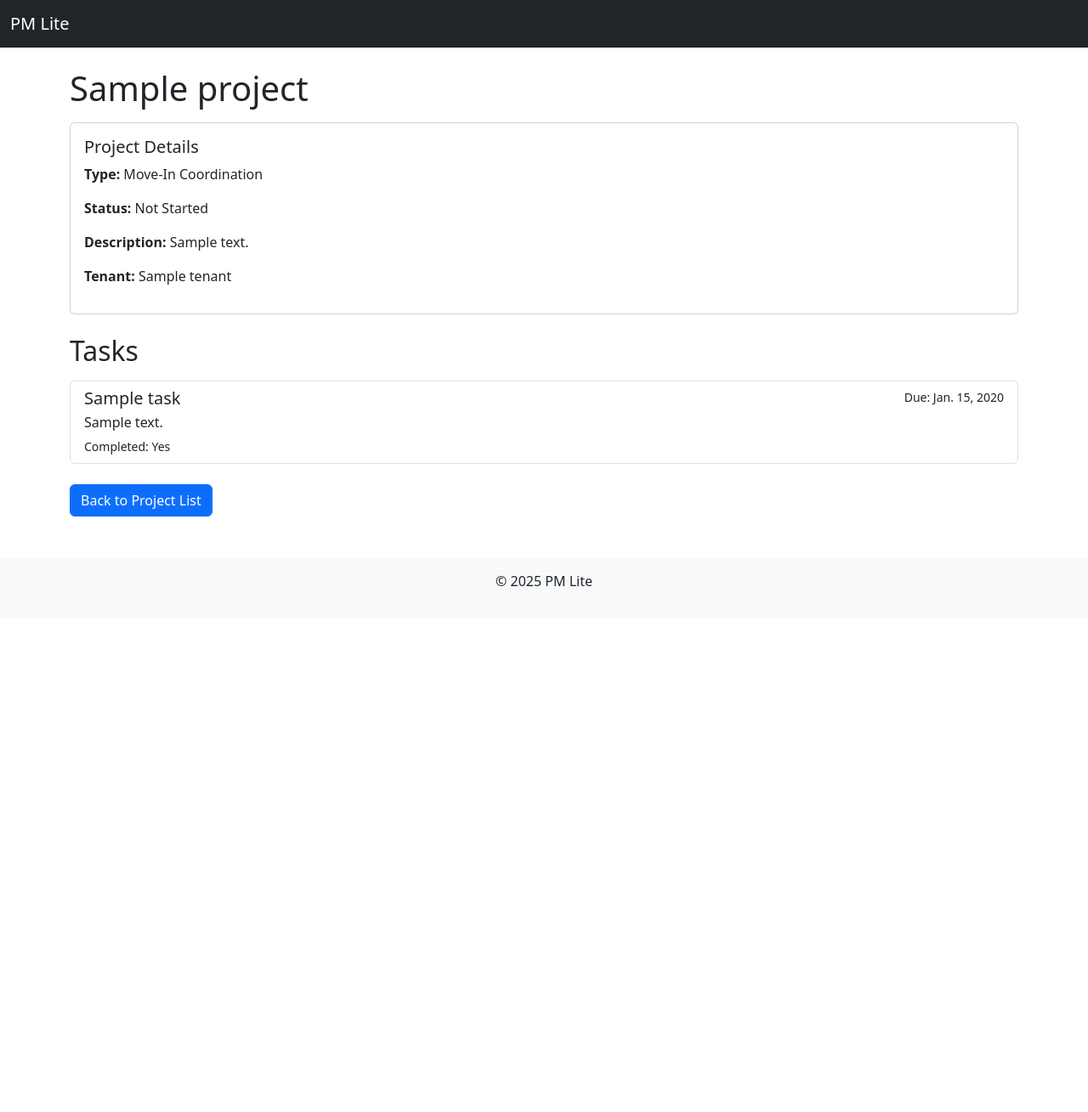
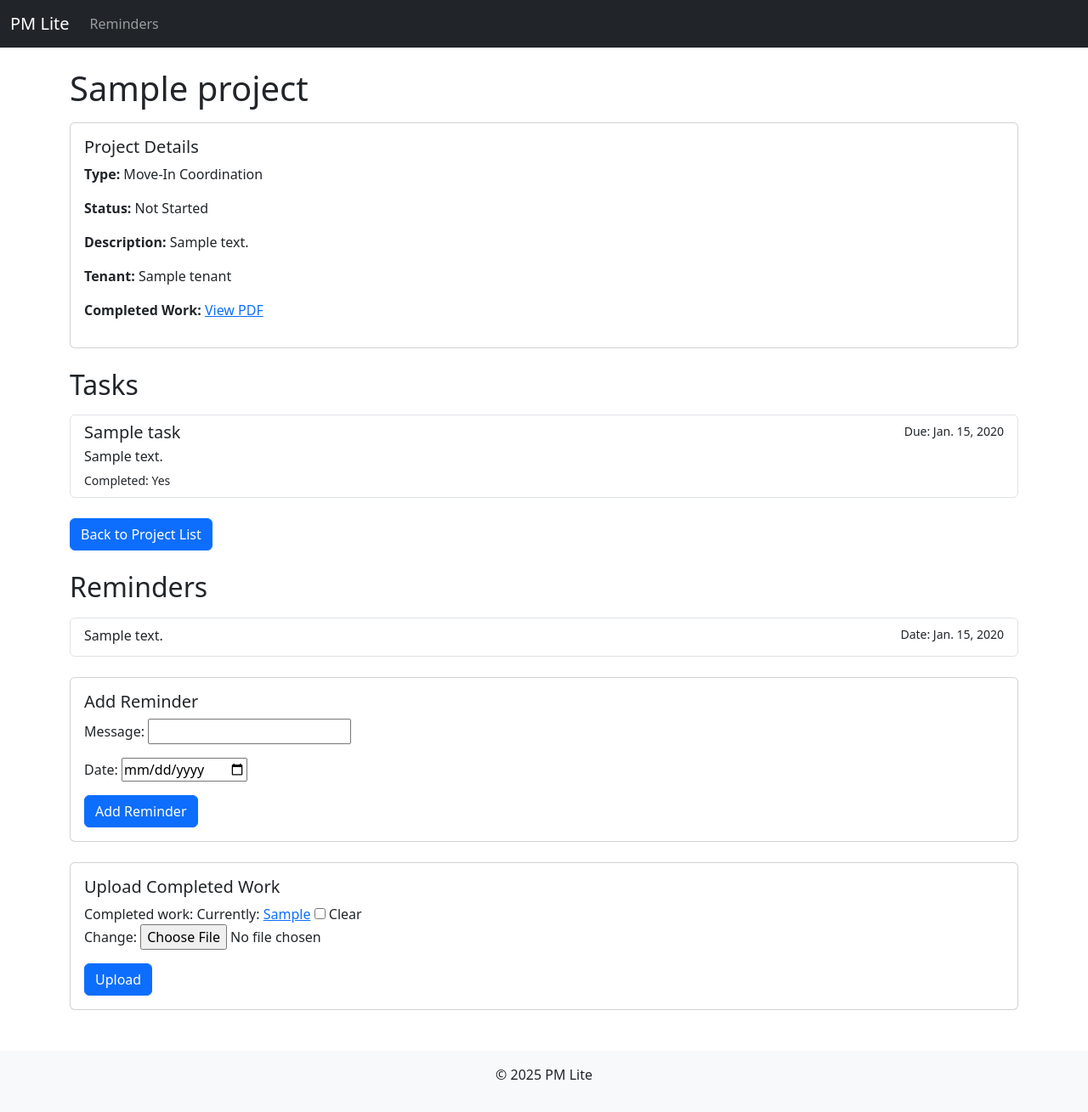
Before and after one commit to nbhz60a/project-management, a Django app: page /project/1/ in a window 1280 px wide. Shown: the whole page at 85% size. Before the commit the page ends 690 px from the top, so only its background shows below. Run offline with Django 5.2, Linux system fonts and the light colour scheme; tables that the repository leaves empty hold one stand-in row (values such as "Sample post").

Commit message:
Add project tracking features
This change adds the following features to the project management app:

- **Reminders:** Users can now add reminders to projects. A new "Reminders" page displays all reminders, sorted by date.
- **Completed Work Upload:** Users can upload a PDF file to a project to mark the work as completed. The uploaded file is displayed on the project detail page.

```diff
--- a/pm_lite/pm_lite/settings.py
+++ b/pm_lite/pm_lite/settings.py
@@ -117,6 +117,9 @@ USE_TZ = True
 
 STATIC_URL = "static/"
 
+MEDIA_URL = '/media/'
+MEDIA_ROOT = BASE_DIR / 'media'
+
 # Default primary key field type
 # https://docs.djangoproject.com/en/5.2/ref/settings/#default-auto-field
 
--- a/pm_lite/pm_lite/urls.py
+++ b/pm_lite/pm_lite/urls.py
@@ -17,8 +17,13 @@ Including another URLconf
 
 from django.contrib import admin
 from django.urls import path, include
+from django.conf import settings
+from django.conf.urls.static import static
 
 urlpatterns = [
     path("admin/", admin.site.urls),
     path("", include("tracker.urls")),
 ]
+
+if settings.DEBUG:
+    urlpatterns += static(settings.MEDIA_URL, document_root=settings.MEDIA_ROOT)
--- /dev/null
+++ b/pm_lite/tracker/forms.py
@@ -0,0 +1,15 @@
+from django import forms
+from .models import Reminder, Project
+
+class CompletedWorkForm(forms.ModelForm):
+    class Meta:
+        model = Project
+        fields = ['completed_work']
+
+class ReminderForm(forms.ModelForm):
+    class Meta:
+        model = Reminder
+        fields = ['message', 'date']
+        widgets = {
+            'date': forms.DateInput(attrs={'type': 'date'}),
+        }
--- a/pm_lite/tracker/models.py
+++ b/pm_lite/tracker/models.py
@@ -36,6 +36,7 @@ class Project(models.Model):
     end_date = models.DateField(null=True, blank=True)
     tenant = models.ForeignKey(Tenant, on_delete=models.SET_NULL, null=True, blank=True)
     vendors = models.ManyToManyField(Vendor, blank=True)
+    completed_work = models.FileField(upload_to='completed_work/', blank=True, null=True)
 
     def __str__(self):
         return self.name
@@ -99,3 +100,12 @@ class Document(models.Model):
 
     def __str__(self):
         return self.name
+
+
+class Reminder(models.Model):
+    project = models.ForeignKey(Project, on_delete=models.CASCADE, related_name='reminders')
+    message = models.CharField(max_length=255)
+    date = models.DateField()
+
+    def __str__(self):
+        return f"Reminder for {self.project.name} on {self.date}"
--- a/pm_lite/tracker/templates/tracker/base.html
+++ b/pm_lite/tracker/templates/tracker/base.html
@@ -10,6 +10,13 @@
     <nav class="navbar navbar-expand-lg navbar-dark bg-dark">
         <div class="container-fluid">
             <a class="navbar-brand" href="{% url 'tracker:project_list' %}">PM Lite</a>
+            <div class="collapse navbar-collapse" id="navbarNav">
+                <ul class="navbar-nav">
+                    <li class="nav-item">
+                        <a class="nav-link" href="{% url 'tracker:reminder_list' %}">Reminders</a>
+                    </li>
+                </ul>
+            </div>
         </div>
     </nav>
 
--- a/pm_lite/tracker/templates/tracker/project_detail.html
+++ b/pm_lite/tracker/templates/tracker/project_detail.html
@@ -10,6 +10,9 @@
             <p><strong>Description:</strong> {{ project.description|linebreaksbr }}</p>
             {% if project.tenant %}
                 <p><strong>Tenant:</strong> {{ project.tenant }}</p>
+            {% endif %}
+            {% if project.completed_work %}
+                <p><strong>Completed Work:</strong> <a href="{{ project.completed_work.url }}" target="_blank">View PDF</a></p>
             {% endif %}
         </div>
     </div>
@@ -32,4 +35,42 @@
         {% endfor %}
     </div>
     <a href="{% url 'tracker:project_list' %}" class="btn btn-primary mt-4">Back to Project List</a>
+
+    <h2 class="mb-3 mt-4">Reminders</h2>
+    <div class="list-group">
+        {% for reminder in reminders %}
+            <div class="list-group-item">
+                <div class="d-flex w-100 justify-content-between">
+                    <p class="mb-1">{{ reminder.message }}</p>
+                    <small>Date: {{ reminder.date }}</small>
+                </div>
+            </div>
+        {% empty %}
+            <div class="list-group-item">
+                No reminders found for this project.
+            </div>
+        {% endfor %}
+    </div>
+
+    <div class="card mt-4">
+        <div class="card-body">
+            <h5 class="card-title">Add Reminder</h5>
+            <form method="post">
+                {% csrf_token %}
+                {{ reminder_form.as_p }}
+                <button type="submit" name="add_reminder" class="btn btn-primary">Add Reminder</button>
+            </form>
+        </div>
+    </div>
+
+    <div class="card mt-4">
+        <div class="card-body">
+            <h5 class="card-title">Upload Completed Work</h5>
+            <form method="post" enctype="multipart/form-data">
+                {% csrf_token %}
+                {{ completed_work_form.as_p }}
+                <button type="submit" name="upload_work" class="btn btn-primary">Upload</button>
+            </form>
+        </div>
+    </div>
 {% endblock %}
--- a/pm_lite/tracker/urls.py
+++ b/pm_lite/tracker/urls.py
@@ -6,4 +6,5 @@ app_name = 'tracker'
 urlpatterns = [
     path('', views.project_list, name='project_list'),
     path('project/<int:project_id>/', views.project_detail, name='project_detail'),
+    path('reminders/', views.reminder_list, name='reminder_list'),
 ]
--- a/pm_lite/tracker/views.py
+++ b/pm_lite/tracker/views.py
@@ -1,5 +1,16 @@
-from django.shortcuts import render, get_object_or_404
-from .models import Project, Task
+from django.shortcuts import render, get_object_or_404, redirect
+from .forms import ReminderForm, CompletedWorkForm
+from .models import Project, Task, Reminder
+
+def reminder_list(request):
+    """
+    View to list all reminders.
+    """
+    reminders = Reminder.objects.order_by('date')
+    context = {
+        'reminders': reminders
+    }
+    return render(request, 'tracker/reminder_list.html', context)
 
 def project_list(request):
     """
@@ -12,13 +23,32 @@ def project_list(request):
     return render(request, 'tracker/project_list.html', context)
 
 def project_detail(request, project_id):
-    """
-    View to show details of a single project and its tasks.
-    """
     project = get_object_or_404(Project, pk=project_id)
-    tasks = project.tasks.all() # Using the related_name from the Task model
+    tasks = project.tasks.all()
+    reminders = project.reminders.all()
+
+    if request.method == 'POST':
+        if 'add_reminder' in request.POST:
+            reminder_form = ReminderForm(request.POST)
+            if reminder_form.is_valid():
+                reminder = reminder_form.save(commit=False)
+                reminder.project = project
+                reminder.save()
+                return redirect('tracker:project_detail', project_id=project.id)
+        elif 'upload_work' in request.POST:
+            completed_work_form = CompletedWorkForm(request.POST, request.FILES, instance=project)
+            if completed_work_form.is_valid():
+                completed_work_form.save()
+                return redirect('tracker:project_detail', project_id=project.id)
+    else:
+        reminder_form = ReminderForm()
+        completed_work_form = CompletedWorkForm(instance=project)
+
     context = {
         'project': project,
-        'tasks': tasks
+        'tasks': tasks,
+        'reminders': reminders,
+        'reminder_form': reminder_form,
+        'completed_work_form': completed_work_form,
     }
     return render(request, 'tracker/project_detail.html', context)
```
Also changed, not shown: pm_lite/tracker/templates/tracker/reminder_list.html (added, +20 -0 lines), pm_lite/tracker/migrations/0002_reminder.py (added), pm_lite/tracker/migrations/0003_project_completed_work.py (added).
